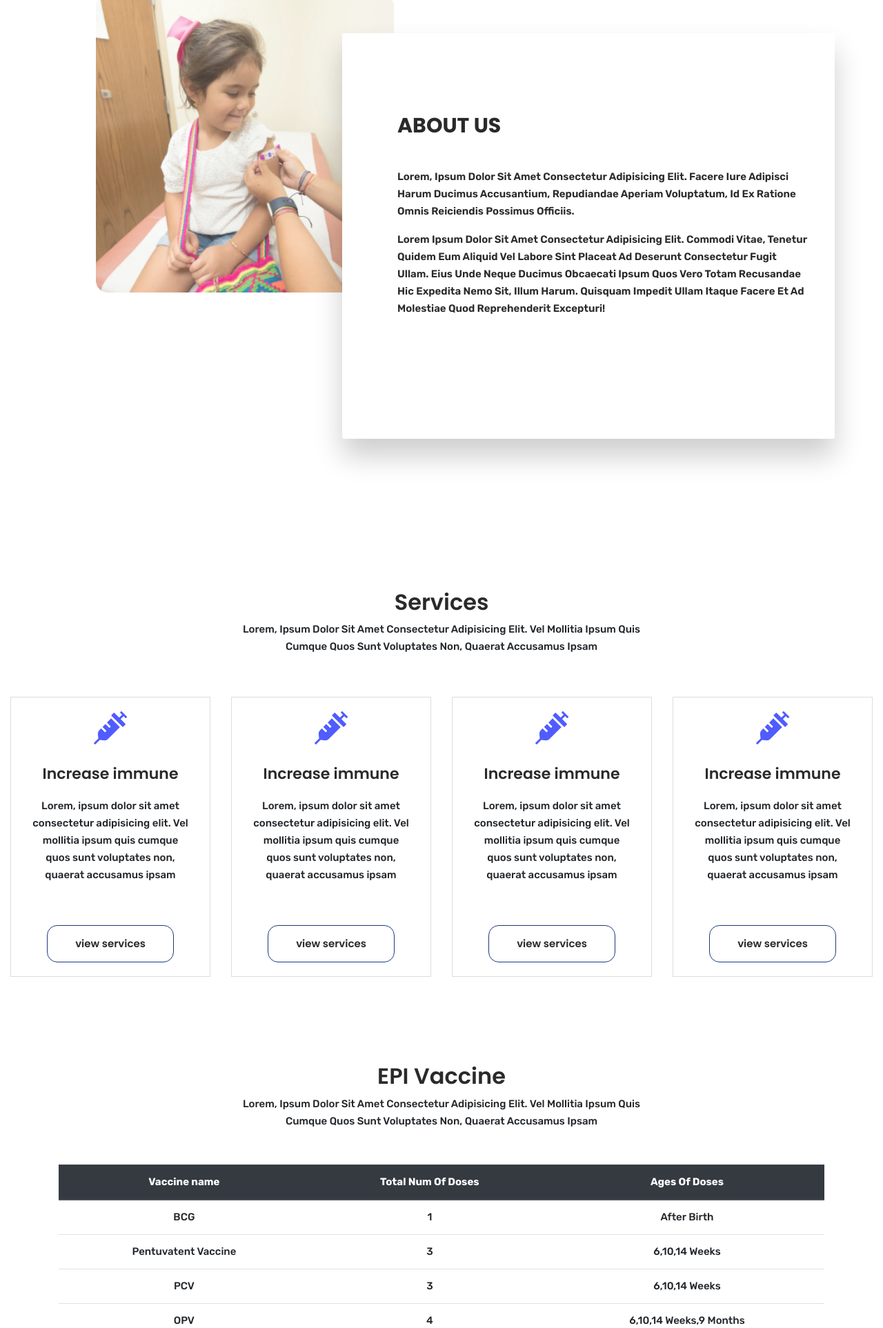
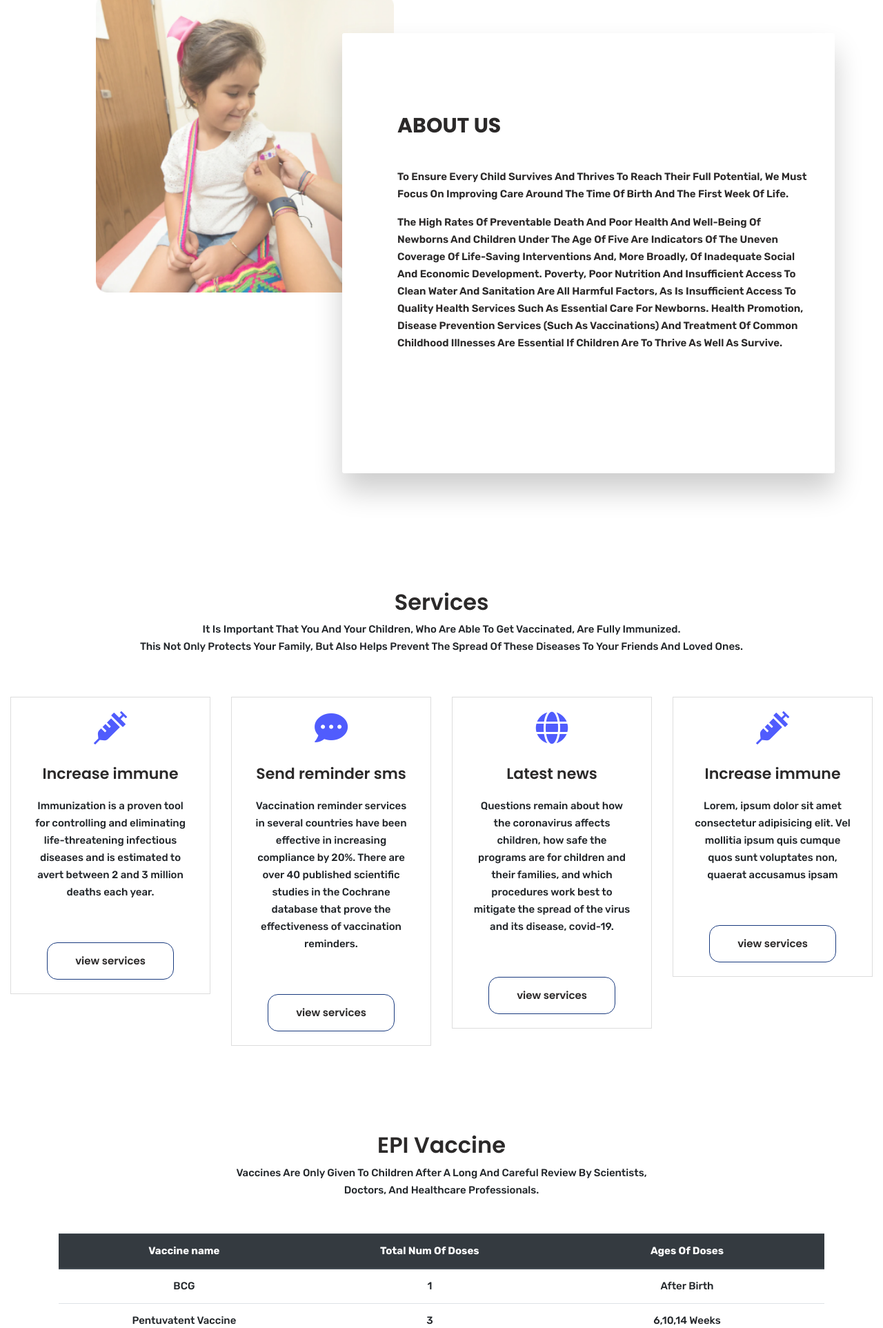
Before and after one commit to sayeeda27/Child_care, a CodeIgniter app: page /child_care/index.php/pages/home in a window 1280 px wide. Shown: the part 968-2893 px from the top of the page at 69% size. Run offline with CodeIgniter, Linux system fonts and the light colour scheme.

Commit message:
design updated

```diff
--- a/application/views/feature.php
+++ b/application/views/feature.php
@@ -10,13 +10,14 @@
                 <div class="panel text-left">
                   <h1>About us</h1>
                   <p class="pt-4">
-                    Lorem, ipsum dolor sit amet consectetur adipisicing elit. Facere iure adipisci harum ducimus accusantium, repudiandae aperiam
-                    voluptatum, id ex ratione omnis reiciendis possimus officiis.
+                  To ensure every child survives and thrives to reach their full potential,
+                   we must focus on improving care around the time of birth and the first week of life.
                   </p>
                   <p>
-                    Lorem ipsum dolor sit amet consectetur adipisicing elit. Commodi vitae, tenetur quidem eum aliquid vel labore sint placeat
-                    ad deserunt consectetur fugit ullam. Eius unde neque ducimus obcaecati ipsum quos vero totam recusandae hic
-                    expedita nemo sit, illum harum. Quisquam impedit ullam itaque facere et ad molestiae quod reprehenderit excepturi!
+                  The high rates of preventable death and poor health and well-being of newborns and children under the age of five are indicators of the uneven coverage of life-saving interventions and, more broadly, of inadequate social and economic development. Poverty, poor nutrition and insufficient access to clean water and sanitation are all harmful factors, as is insufficient access to quality health services such as essential care for newborns.
+
+                  Health promotion, disease prevention services (such as vaccinations) and treatment of common childhood illnesses are essential if children are to thrive as well as survive.
+
                   </p>
                 </div>
               </div>
--- a/application/views/service.php
+++ b/application/views/service.php
@@ -4,7 +4,8 @@
            <div class="col-xl-12">
              <div class="area-title text-center">
                <h3>Services</h3>
-               <p>Lorem, ipsum dolor sit amet consectetur adipisicing elit.  Vel mollitia ipsum quis <br>cumque quos sunt voluptates non, quaerat accusamus ipsam </p>
+               <p>It is important that you and your children, who are able to get vaccinated, are fully immunized.<br>
+               This not only protects your family, but also helps prevent the spread of these diseases to your friends and loved ones.</p>
              </div>
            </div>
         </div>
@@ -13,29 +14,24 @@
                 <div class="service-wrapper text-center">
                     <i class="fas fa-syringe"></i>
                     <h3>Increase immune</h3>
-                    <p>Lorem, ipsum dolor sit amet consectetur adipisicing elit.
-                    Vel mollitia ipsum quis cumque quos sunt voluptates non, quaerat accusamus ipsam
+                    <p>Immunization is a proven tool for controlling and eliminating life-threatening infectious diseases and is estimated to avert between 2 and 3 million deaths each year.
                    </p>
                     <a href="#" class="btn">view services</a>
                 </div>
             </div>
             <div class="col-xl-3">
                 <div class="service-wrapper text-center">
-                    <i class="fas fa-syringe"></i>
-                    <h3>Increase immune</h3>
-                    <p>Lorem, ipsum dolor sit amet consectetur adipisicing elit.
-                    Vel mollitia ipsum quis cumque quos sunt voluptates non, quaerat accusamus ipsam
-                   </p>
+                    <i class="fas fa-comment-dots"></i>
+                    <h3>Send reminder sms</h3>
+                    <p>Vaccination reminder services in several countries have been effective in increasing compliance by 20%. There are over 40 published scientific studies in the Cochrane database that prove the effectiveness of vaccination reminders.  </p>
                     <a href="#" class="btn">view services</a>
                 </div>
             </div>
             <div class="col-xl-3">
                 <div class="service-wrapper text-center">
-                    <i class="fas fa-syringe"></i>
-                    <h3>Increase immune</h3>
-                    <p>Lorem, ipsum dolor sit amet consectetur adipisicing elit.
-                    Vel mollitia ipsum quis cumque quos sunt voluptates non, quaerat accusamus ipsam
-                   </p>
+                    <i class="fas fa-globe"></i>
+                    <h3>Latest news</h3>
+                    <p>Questions remain about how the coronavirus affects children, how safe the programs are for children and their families, and which procedures work best to mitigate the spread of the virus and its disease, covid-19.</p>
                     <a href="#" class="btn">view services</a>
                 </div>
             </div>
--- a/application/views/vaccine.php
+++ b/application/views/vaccine.php
@@ -4,7 +4,7 @@
       <div class="col-xl-12">
         <div class="reg-title text-center">
             <h3>EPI Vaccine</h3>
-            <p>Lorem, ipsum dolor sit amet consectetur adipisicing elit.  Vel mollitia ipsum quis <br>cumque quos sunt voluptates non, quaerat accusamus ipsam </p>
+            <p>Vaccines are only given to children after a long and careful review by scientists,<br> doctors, and healthcare professionals.</p>
         </div>
       </div>
     </div>
```
